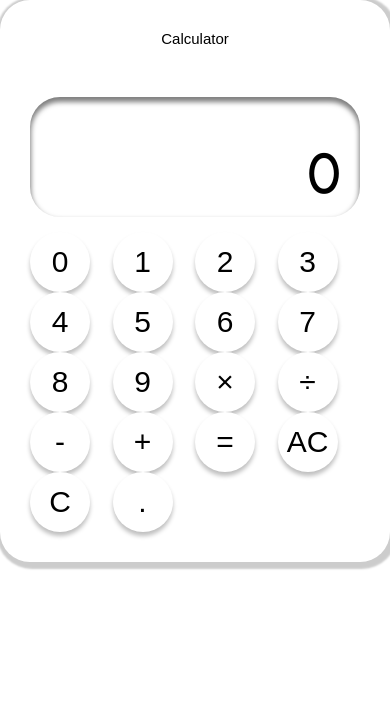
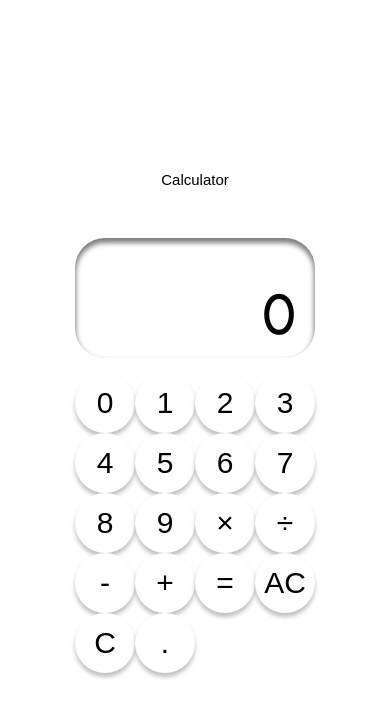
Before and after one commit to deivgin/calculator, a React app: page / in a window 390 px wide. Shown: the top 718 px of the page. Built offline with nearby package versions, Linux system fonts and the light colour scheme.

Commit message:
calculator onscreen position

```diff
--- a/src/components/Calculator/Calculator.tsx
+++ b/src/components/Calculator/Calculator.tsx
@@ -23,7 +23,7 @@ const Calculator = () => {
   }, [calcName]);
 
   const chooseOperand = (num: number) => {
-    if ((currOperand.length === 0 && num === 0) || currOperand.length > 18)
+    if ((currOperand.length === 0 && num === 0) || currOperand.length > 21)
       return;
     setState((prevState) => ({
       ...prevState,
--- /dev/null
+++ b/src/styles/_calculator.scss
@@ -0,0 +1,12 @@
+.calculator {
+  padding: 3rem;
+  max-width: 32rem;
+  box-shadow: 0.2rem 0.2rem 0.2rem 0.5rem rgb(0, 0, 0, 0.2);
+  border-radius: 3rem;
+}
+
+@media only screen and (max-width: 475px) {
+  .calculator {
+    box-shadow: none;
+  }
+}
--- a/src/styles/_variables.scss
+++ b/src/styles/_variables.scss
@@ -11,3 +11,12 @@
   --fontSizeMD: 3rem;
   --fontSizeSM: 1.5rem;
 }
+
+
+$screenMobileS: 320px;
+$screenMobileM: 375px;
+$screenMobileL: 425px;
+$screenTablet: 768px;
+$screenLaptop: 1024px;
+$screenLaptopL: 1440px;
+$screenDesktop: 1920px;
--- a/src/styles/index.scss
+++ b/src/styles/index.scss
@@ -2,6 +2,7 @@
 @use './pad';
 @use './calculatorName';
 @use './screen';
+@use 'calculator';
 @import url("https://fonts.googleapis.com/css2?family=Sen&display=swap");
 
 * {
@@ -15,11 +16,9 @@ html {
 body {
   font-family: "Sen", sans-serif;
   box-sizing: border-box;
+  height: 100vh;
+  display: flex;
+  flex-direction: column;
+  align-items: center;
+  justify-content: center;
 }
-
-.calculator {
-  padding: 3rem;
-  max-width: 40rem;
-  box-shadow: 0.2rem 0.2rem 0.2rem 0.5rem rgb(0, 0, 0, 0.2);
-  border-radius: 3rem;
-}
```
